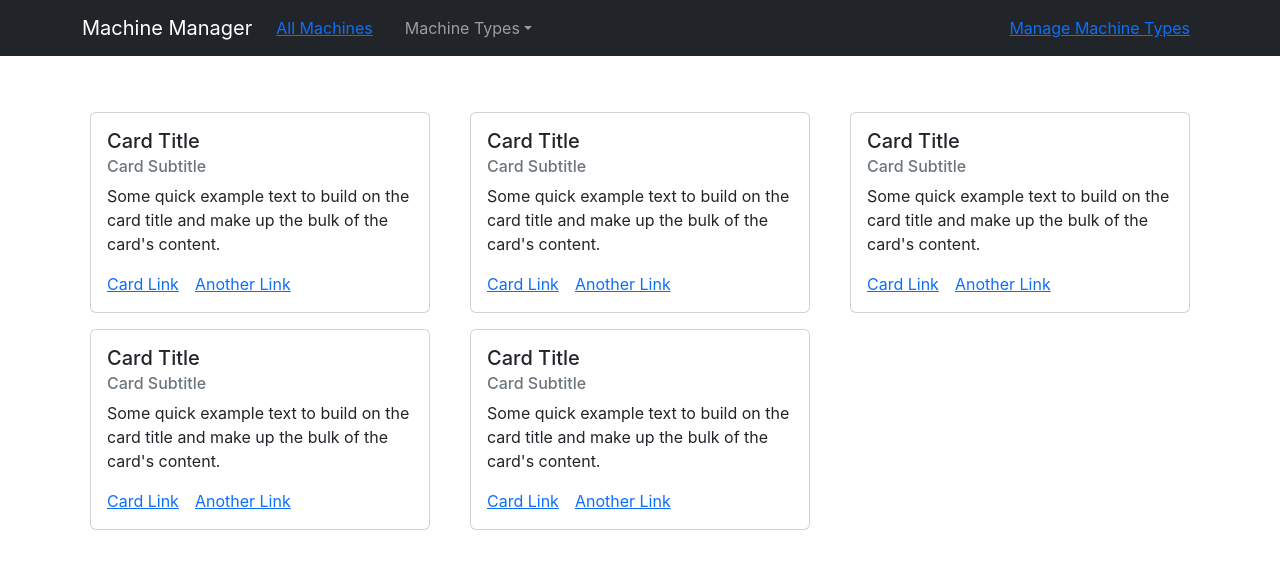
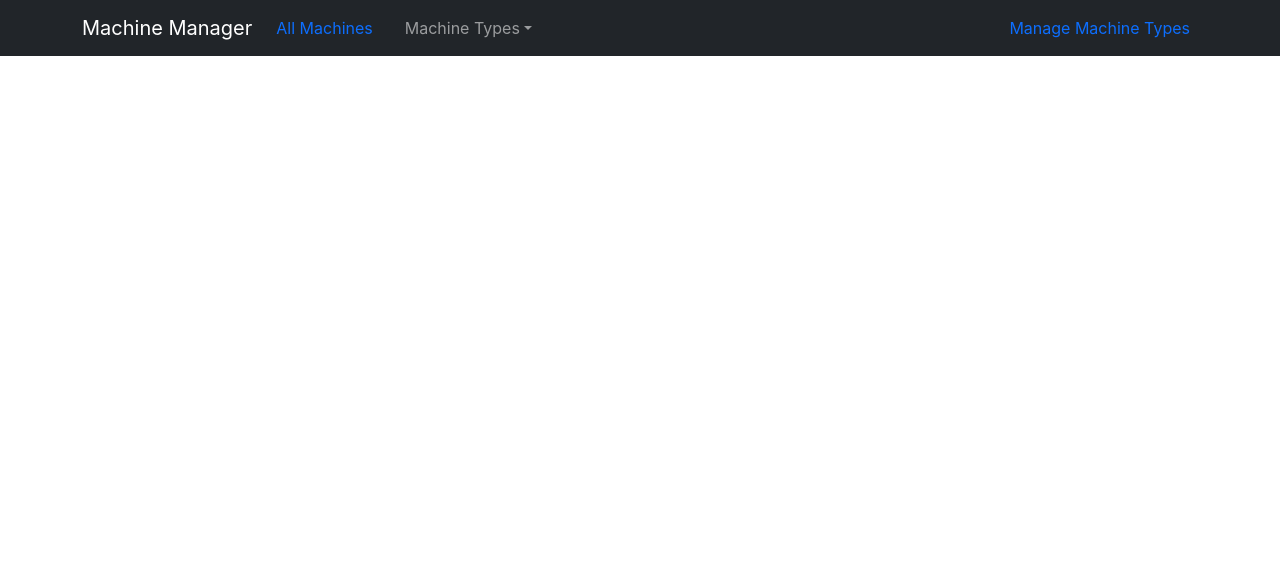
Before and after one commit to purushot-frontend/machine-builder, a React (Create React App) app: page / in a window 1280 px wide. Shown: the top 568 px of the page. Built offline with nearby package versions, Linux system fonts and the light colour scheme.

Commit message:
Added Navigations For Machines

```diff
--- a/src/App.js
+++ b/src/App.js
@@ -1,53 +1,36 @@
-import MainNavigationBar from "./components/UI/MainNavigationBar";
 import { BrowserRouter as Router, Route, Routes } from "react-router-dom";
 import Row from "react-bootstrap/Row";
 import Col from "react-bootstrap/Col";
 import Container from "react-bootstrap/Container";
+import { useSelector } from "react-redux";
+import { machineTypeList as typeList } from "./store/machineTypeSlice";
+import MachinesByType from "./features/machine/MachinesByType";
+import MainNavigationBar from "./components/UI/MainNavigationBar";
 import MachineCard from "./components/UI/Card";
-import Text from "./components/Text";
-import store from "./store/store";
-import { Provider } from "react-redux";
 import MachineType from "./features/machineType/MachineType";
+import AllMachines from "./features/machine/AllMachines";
 
 function App() {
+  const machineTypeList = useSelector(typeList);
+
   return (
-    <Provider store={store}>
     <Router>
       <MainNavigationBar />
       <Container>
         <Row className={`my-5`}>
           <Routes>
+            <Route path="/" exact element={<AllMachines />}></Route>
+            <Route path="/machine-type" element={<MachineType />}></Route>
+            {machineTypeList.map((element, index) => (
               <Route
-                path="/"
-                exact
-                element={
-                  <>
-                    <Col md={4}>
-                      <MachineCard />
-                    </Col>
-                    <Col md={4}>
-                      <MachineCard />
-                    </Col>
-                    <Col md={4}>
-                      <MachineCard />
-                    </Col>
-                    <Col md={4}>
-                      <MachineCard />
-                    </Col>
-                    <Col md={4}>
-                      <MachineCard />
-                    </Col>
-                  </>
-                }
-              />
-
-              <Route path="/types" element={<Text />}></Route>
-              <Route path="/machine-type" element={<MachineType />}></Route>
+                path={`/${element.name.replace(/\s/g, "-")}`}
+                element={<MachinesByType data={element} />}
+              ></Route>
+            ))}
           </Routes>
         </Row>
       </Container>
     </Router>
-    </Provider>
   );
 }
 
--- a/src/components/Text.js
+++ /dev/null
@@ -1,7 +0,0 @@
-import { useSelector } from "react-redux";
-
-const Text = () => {
-  return <p>{`hello`}</p>;
-};
-
-export default Text;
--- a/src/components/UI/MainNavigationBar.js
+++ b/src/components/UI/MainNavigationBar.js
@@ -3,8 +3,12 @@ import Nav from "react-bootstrap/Nav";
 import Navbar from "react-bootstrap/Navbar";
 import NavDropdown from "react-bootstrap/NavDropdown";
 import { Link } from "react-router-dom";
+import { useSelector } from "react-redux";
+import { machineTypeList as typeList } from "./../../store/machineTypeSlice";
 
 function MainNavigationBar() {
+  const machineTypeList = useSelector(typeList);
+
   return (
     <Navbar collapseOnSelect expand="lg" bg="dark" variant="dark">
       <Container>
@@ -18,15 +22,13 @@ function MainNavigationBar() {
 
             <Nav.Link href="#pricing"></Nav.Link>
             <NavDropdown title="Machine Types" id="collasible-nav-dropdown">
-              <NavDropdown.Item>
-                <Link to="/types">Bull dzoer</Link>
-              </NavDropdown.Item>
-              <NavDropdown.Item href="#action/3.2">Crane</NavDropdown.Item>
-
-              <NavDropdown.Divider />
-              <NavDropdown.Item href="#action/3.4">
-                Separated link
-              </NavDropdown.Item>
+              {machineTypeList.map((element, index) => (
+                <NavDropdown.Item>
+                  <Link key={index} to={`/${element.name.replace(/\s/g, "-")}`}>
+                    {element.name}
+                  </Link>
+                </NavDropdown.Item>
+              ))}
             </NavDropdown>
           </Nav>
           <Nav>
--- /dev/null
+++ b/src/features/machine/AllMachines.js
@@ -0,0 +1,16 @@
+import { useSelector } from "react-redux";
+import { machineTypeList as typeList } from "./../../store/machineTypeSlice";
+import MachinesByType from "./MachinesByType";
+const AllMachines = () => {
+  const machineTypeList = useSelector(typeList);
+
+  return (
+    <>
+      {machineTypeList.map((element) => (
+        <MachinesByType data={element} />
+      ))}
+    </>
+  );
+};
+
+export default AllMachines;
--- /dev/null
+++ b/src/features/machine/MachinesByType.js
@@ -0,0 +1,25 @@
+import Row from "react-bootstrap/Row";
+import Col from "react-bootstrap/Col";
+
+const MachinesByType = (props) => {
+  const data = props.data;
+
+  return (
+    <>
+      <Row>
+        <hr />
+        <Col>
+          <h1>{data.name}</h1>
+        </Col>
+      </Row>
+      <Row>
+        <Col md={4}>
+          <p>Coming Soon!</p>
+        </Col>
+        <hr />
+      </Row>
+    </>
+  );
+};
+
+export default MachinesByType;
--- a/src/features/machineType/AddMachineType.js
+++ b/src/features/machineType/AddMachineType.js
@@ -1,14 +1,11 @@
+import { useState, useRef } from "react";
 import Card from "react-bootstrap/Card";
-import { useState, useRef } from "react";
-import { Plus, ArrowDown, TrashFill } from "react-bootstrap-icons";
+import { useDispatch } from "react-redux";
+import { Plus } from "react-bootstrap-icons";
 import Button from "react-bootstrap/Button";
 import Fields from "./Fields";
-import { sanitizeString, onlyNumber, onlyText } from "./../../helpers/common";
-import {
-  addNewMachineType,
-  machineTypeList as typeList,
-} from "./../../store/machineTypeSlice";
-import { useSelector, useDispatch } from "react-redux";
+import { addNewMachineType } from "./../../store/machineTypeSlice";
+import { onlyText } from "./../../helpers/common";
 
 const AddMachineType = () => {
   const [isAddIconClicked, setIsAddIconClicked] = useState(false);
@@ -18,8 +15,6 @@ const AddMachineType = () => {
   const UpdateFieldArray = (data) => {
     setFieldArray(data);
   };
-  const machineTypeList = useSelector(typeList);
-  console.log("redux", machineTypeList);
 
   const dispatch = useDispatch();
 
--- a/src/features/machineType/EditMachineType.js
+++ b/src/features/machineType/EditMachineType.js
@@ -1,23 +1,19 @@
+import { useState, useRef } from "react";
+import { useDispatch } from "react-redux";
 import Card from "react-bootstrap/Card";
-import { useState, useRef } from "react";
 import Fields from "./Fields";
 import { onlyText } from "./../../helpers/common";
-import {
-  updateMachineType,
-  machineTypeList as typeList,
-} from "./../../store/machineTypeSlice";
-import { useSelector, useDispatch } from "react-redux";
+import { updateMachineType } from "./../../store/machineTypeSlice";
 
 const EditMachineType = (props) => {
   const data = props.data;
-  console.log(data, "tessr");
+
   const [fieldArray, setFieldArray] = useState(data.fields);
   const nameRef = useRef();
   const mainFieldRef = useRef();
   const UpdateFieldArray = (data) => {
     setFieldArray(data);
   };
-  const machineTypeList = useSelector(typeList);
 
   const dispatch = useDispatch();
 
@@ -34,7 +30,7 @@ const EditMachineType = (props) => {
         mainField: mainField,
         fields: fieldArray,
       };
-      console.log("test", props.index);
+
       const data2 = { index: props.index, machineTypeObj };
       dispatch(updateMachineType(data2));
       cancelEditMachineTypeHandler();
--- a/src/features/machineType/MachineTypeUnit.js
+++ b/src/features/machineType/MachineTypeUnit.js
@@ -8,7 +8,7 @@ const MachineTypeUnit = (props) => {
   const data = props.data;
   const index = props.index;
   const [isEditing, setIsEditing] = useState(false);
-  console.log(props.data, "yes");
+
   const dispatch = useDispatch();
 
   const deleteMachineTypeHandler = (index) => {
@@ -18,8 +18,6 @@ const MachineTypeUnit = (props) => {
   const cancelEditMachineTypeHandler = () => {
     setIsEditing(false);
   };
-
-  console.log(isEditing);
 
   const defaultView = () => {
     return (
--- a/src/index.js
+++ b/src/index.js
@@ -1,11 +1,15 @@
 import React from "react";
 import ReactDOM from "react-dom/client";
+import store from "./store/store";
+import { Provider } from "react-redux";
+import App from "./App";
 import "./style/Custom.scss";
-import App from "./App";
 
 const root = ReactDOM.createRoot(document.getElementById("root"));
 root.render(
   <React.StrictMode>
-    <App />
+    <Provider store={store}>
+      <App />
+    </Provider>
   </React.StrictMode>
 );
--- a/src/store/machineTypeSlice.js
+++ b/src/store/machineTypeSlice.js
@@ -13,7 +13,7 @@ export const machineTypeSlice = createSlice({
     },
     updateMachineType: (state, data) => {
       localStorage.setItem("machineTypeList", JSON.stringify(state.list));
-      console.log(data.payload.index, "why");
+
       const newList = state.list.map((element, index) => {
         return index == data.payload.index
           ? data.payload.machineTypeObj
--- a/src/style/Custom.scss
+++ b/src/style/Custom.scss
@@ -2,14 +2,18 @@
 
 body {
   margin: 0;
-    font-family: -apple-system, BlinkMacSystemFont, 'Segoe UI', 'Roboto', 'Oxygen',
-      'Ubuntu', 'Cantarell', 'Fira Sans', 'Droid Sans', 'Helvetica Neue',
+  font-family: -apple-system, BlinkMacSystemFont, "Segoe UI", "Roboto", "Oxygen",
+    "Ubuntu", "Cantarell", "Fira Sans", "Droid Sans", "Helvetica Neue",
     sans-serif;
   -webkit-font-smoothing: antialiased;
   -moz-osx-font-smoothing: grayscale;
 }
 
 code {
-    font-family: source-code-pro, Menlo, Monaco, Consolas, 'Courier New',
+  font-family: source-code-pro, Menlo, Monaco, Consolas, "Courier New",
     monospace;
 }
+
+a {
+  text-decoration: none;
+}
```
Also changed, not shown: src/features/machineType/Fields.js (+2 -8 lines). Lines whose indentation alone changed are shown as unchanged.
